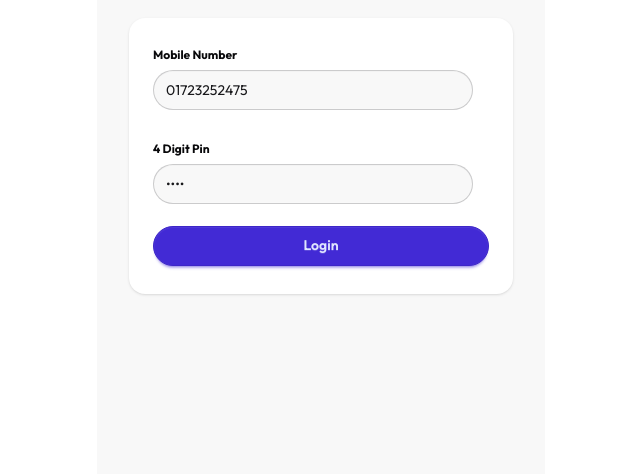
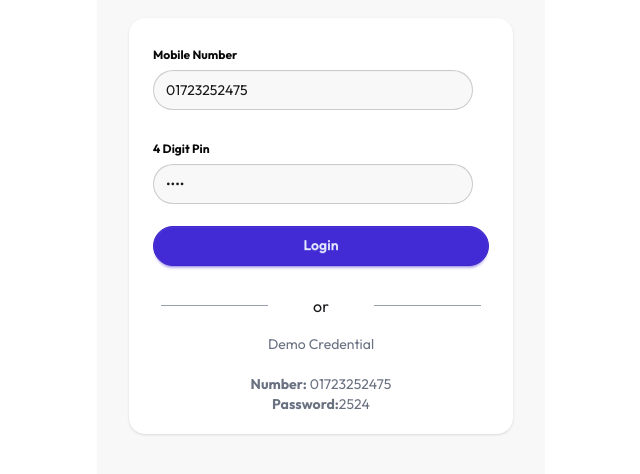
Before and after one commit to Likhon-25/Payoo-Mobile-Bank, a plain HTML site: page index.html in a window 1280 px wide. Shown: the part 214-688 px from the top of the page, without its empty margins (319-959 px from the left). Drawn offline with nearby package versions, Linux system fonts and the light colour scheme.

Commit message:
Login page some change

```diff
--- a/index.html
+++ b/index.html
@@ -38,14 +38,29 @@
             <div class="card-body">
                 <fieldset class="fieldset">
                     <label class="label text-neutral font-bold">Mobile Number</label>
-                    <input id="input-number" maxlength="11" minlength="11" type="text" class="input rounded-full bg-base-200" placeholder="Enter your number" value="01723252475" />
+                    <input id="input-number" maxlength="11" minlength="11" type="text"
+                        class="input rounded-full bg-base-200" placeholder="Enter your number" value="01723252475" />
                     <br>
                     <label class="label text-neutral font-bold">4 Digit Pin</label>
-                    <input id="input-pin" type="password" class="input rounded-full bg-base-200" placeholder="Enter 4 Digit Pin" value="2524" />
+                    <input id="input-pin" type="password" class="input rounded-full bg-base-200"
+                        placeholder="Enter 4 Digit Pin" value="2524" />
                     <button id="login-btn" class="btn btn-primary mt-4 rounded-full">Login</button>
                 </fieldset>
             </div>
+
+            <div class="grid grid-cols-3 justify-between items-center mx-8">
+                <hr class="text-gray-400">
+                <h2 class="text-center">or</h2>
+                <hr class="text-gray-400">
+            </div>
+
+            <div class="mt-4 mb-5 text-center text-sm text-gray-500">
+                <p class="text-[14px] mb-5">Demo Credential</p>
+                <p><span class="font-bold">Number:</span> 01723252475</p>
+                <p><span class="font-bold">Password:</span>2524</p>
+            </div>
         </div>
+
     </div>
 
     <script src="script/login.js"></script>
```
